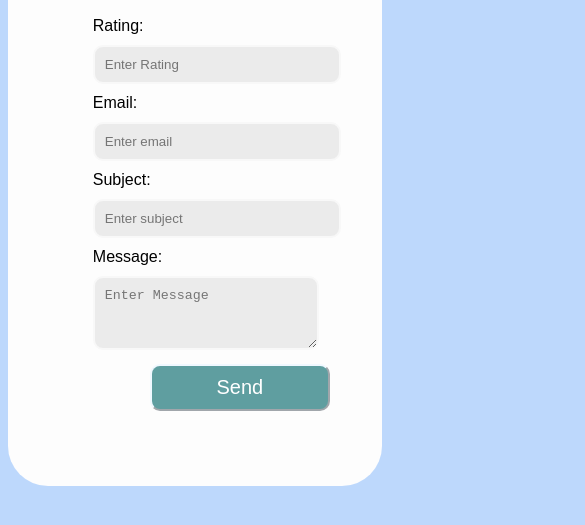
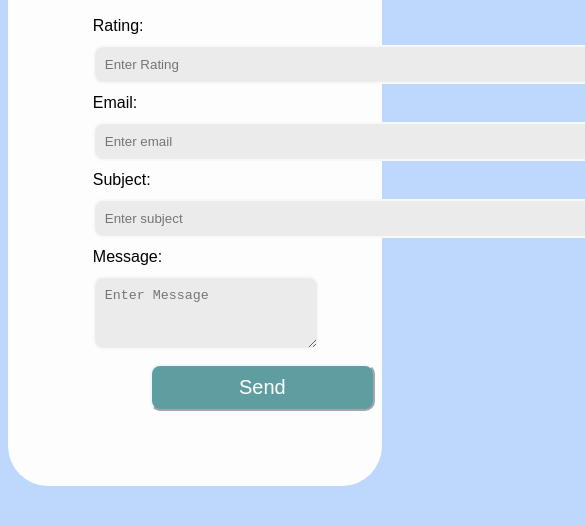
Before and after one commit to mohsafa2003/FeedbackForm, a plain HTML site: page index.html in a window 390 px wide. Shown: the part 189-714 px from the top of the page, 585 px wide, since content can reach past the window. Drawn offline with Linux system fonts and the light colour scheme.

Commit message:
Add files via upload

```diff
--- a/style.css
+++ b/style.css
@@ -96,7 +96,7 @@ body{
 /* Media Queries for Responsiveness */
 @media (max-width: 768px) {
     .Container {
-        max-width: 80%;
+        max-width: 120%;
         padding: 5%;
     }
 
@@ -118,10 +118,10 @@ body{
 
     .innerContainer input,
     #message {
-        width: 100%;
+        width: 400%;
     }
 
     .innerContainer button {
-        width: 80%;
+        width: 400%;
     }
 }
```
